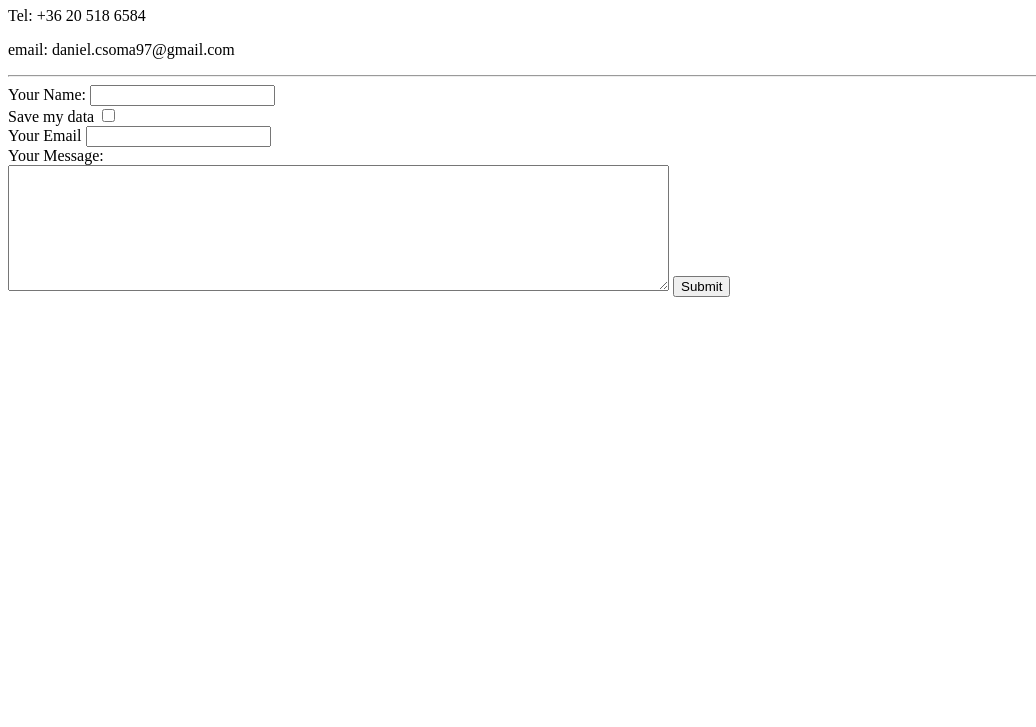
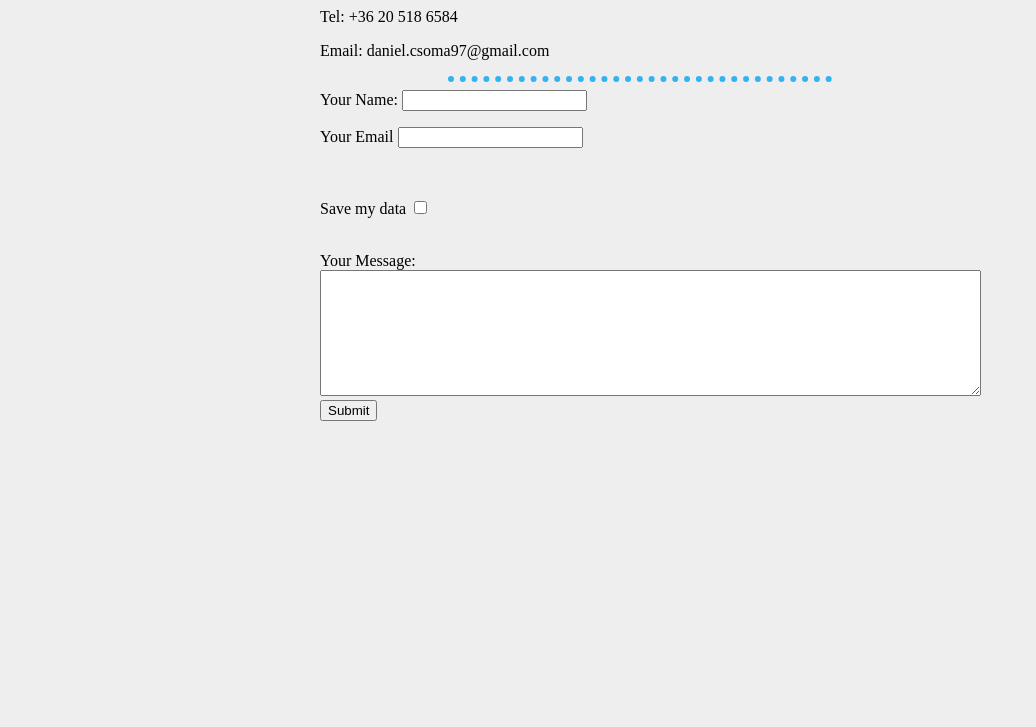
Before and after one commit to danatryl/DanielCsoma, a plain HTML site: page contactinfo.html in a window 1280 px wide. Shown: the part 73-800 px from the top of the page, without its empty margins (0-1036 px from the left). Drawn offline with Linux system fonts and the light colour scheme.

Commit message:
Update contactinfo.html

```diff
--- a/contactinfo.html
+++ b/contactinfo.html
@@ -2,20 +2,21 @@
 <html lang="en" dir="ltr">
   <head>
     <meta charset="utf-8">
-    <title></title>
+    <title>Contact info</title>
+    <link rel="stylesheet" href="styles.css">
   </head>
-  <body>
+  <body id="Contact">
     <h1>Csoma Dániel</h1>
     <p>Tel: +36 20 518 6584</p>
-    <p>email: daniel.csoma97@gmail.com</p>
+    <p>Email: daniel.csoma97@gmail.com</p>
     <hr>
     <form  action="mailto:daniel.csoma97@gmail.com" method="post" enctype="text/plain">
       <label>Your Name:</label>
       <input type="text" name="yourName" value=""><br>
-      <label>Save my data</label>
-      <input type="checkbox" name="dataSave" value=""><br>
-      <label>Your Email</label>
-      <input type="email" name="yourEmail" value=""><br>
+      <p><label>Your Email</label>
+      <input type="Email" name="yourEmail" value=""></p><br>
+      <p><label>Save my data</label>
+      <input type="checkbox" name="dataSave" value=""></p><br>
       <label>Your Message:</label><br>
       <textarea name="message" rows="8" cols="80"></textarea>
       <input type="submit" name="submit">
```
